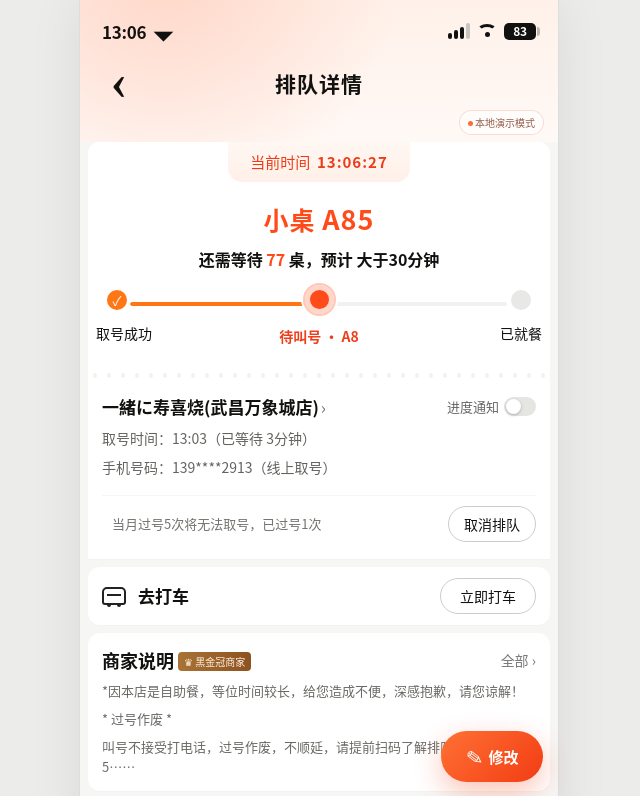
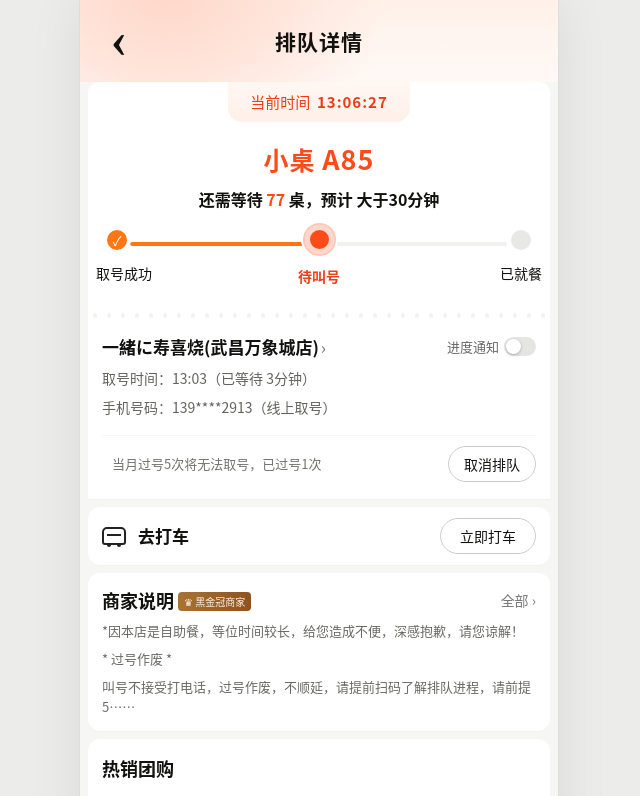
Before and after one commit to wzc-007/food_demo, a plain HTML site: page index.html in a window 1280 px wide. Shown: the top 796 px of the page, without its empty margins (321-961 px from the left). Drawn offline with Linux system fonts and the light colour scheme.

Commit message:
Add files via upload

```diff
--- a/index.html
+++ b/index.html
@@ -5,6 +5,11 @@
   <meta charset="UTF-8" />
   <meta name="viewport" content="width=device-width, initial-scale=1, viewport-fit=cover, user-scalable=no" />
   <meta name="theme-color" content="#fff6f0" />
+  <meta name="mobile-web-app-capable" content="yes" />
+  <meta name="apple-mobile-web-app-capable" content="yes" />
+  <meta name="apple-mobile-web-app-status-bar-style" content="default" />
+  <meta name="apple-mobile-web-app-title" content="排队详情" />
+  <meta name="format-detection" content="telephone=no" />
   <title>排队详情 · 本地演示</title>
   <style>
 :root {
@@ -40,28 +45,15 @@ button { color: inherit; }
 
 .hero {
   position: relative;
-  height: 142px;
+  height: 82px;
   background: radial-gradient(circle at 18% -20%, #ffd7c9 0, transparent 55%), linear-gradient(180deg, #fff1e9 0%, #fff9f6 100%);
 }
 .safe-top { height: max(10px, var(--safe-top)); }
-.statusbar { height: 42px; display: flex; align-items: center; padding: 0 22px; gap: 7px; font-size: 17px; letter-spacing: -.3px; }
-.statusbar strong { font-weight: 700; min-width: 48px; }
-.silent-icon { transform: rotate(45deg); font-size: 14px; }
-.status-spacer { flex: 1; }
-.signal { display: flex; align-items: end; gap: 2px; height: 16px; }
-.signal i { width: 4px; border-radius: 3px; background: #111; display: block; }
-.signal i:nth-child(1) { height: 6px; }.signal i:nth-child(2) { height: 9px; }.signal i:nth-child(3) { height: 12px; }.signal i:nth-child(4) { height: 16px; background: #c8c4c1; }
-.wifi { width: 20px; height: 14px; border: 3px solid #111; border-color: #111 transparent transparent; border-radius: 50%; position: relative; }
-.wifi::after { content: ""; position: absolute; width: 5px; height: 5px; border-radius: 50%; background: #111; left: 5px; top: 5px; }
-.battery { height: 17px; min-width: 32px; border-radius: 5px; background: #111; color: #fff; display: flex; align-items: center; justify-content: center; position: relative; font-size: 12px; line-height: 1; }
-.battery i { position: absolute; right: -4px; width: 3px; height: 9px; background: #bcb8b5; border-radius: 0 3px 3px 0; }
 
 .navbar { height: 62px; display: grid; grid-template-columns: 54px 1fr 54px; align-items: center; padding: 0 12px; }
 .navbar h1 { font-size: 21px; text-align: center; margin: 0; font-weight: 650; letter-spacing: 1px; }
 .icon-button { border: 0; background: transparent; padding: 0; cursor: pointer; }
 .back { font-family: Georgia, serif; font-size: 52px; line-height: 1; font-weight: 300; transform: translateY(-2px); }
-.demo-badge { position: absolute; right: 14px; bottom: 7px; font-size: 10px; color: #935c48; background: rgba(255,255,255,.72); border: 1px solid rgba(230,139,103,.28); padding: 4px 8px; border-radius: 999px; backdrop-filter: blur(10px); }
-.demo-badge span { display: inline-block; width: 5px; height: 5px; border-radius: 50%; background: #ff6a36; vertical-align: 1px; }
 
 .card { margin: 0 8px 8px; background: var(--paper); border-radius: 12px; box-shadow: 0 1px 0 rgba(20,20,10,.015); }
 .queue-card { position: relative; padding: 0 14px 17px; border-radius: 11px 11px 0 0; }
@@ -125,9 +117,7 @@ button { color: inherit; }
 .deal-bottom > div { text-align: right; }
 .deal-bottom > div span { display:block; color:#aaa; font-size:10px; white-space:nowrap; margin-bottom:5px; }
 .deal-bottom button { border:0; background:linear-gradient(135deg,#ff851b,#ff4d17); color:#fff; border-radius:999px; font-weight:700; padding:8px 13px; }
-.bottom-space { height: calc(80px + env(safe-area-inset-bottom, 0px)); }
-
-.edit-fab { position: fixed; z-index: 20; right: max(calc((100vw - 480px)/2 + 16px), 16px); bottom: calc(18px + env(safe-area-inset-bottom, 0px)); height: 51px; min-width: 102px; border: 0; border-radius: 26px; color:#fff; background:linear-gradient(135deg,#ff7134,#f23c14); box-shadow:0 10px 28px rgba(238,73,26,.32); display:flex; align-items:center; justify-content:center; gap:6px; cursor:pointer; }
+.edit-fab { position: static; z-index: 20; height: 51px; min-width: 102px; margin: 16px 16px calc(24px + env(safe-area-inset-bottom, 0px)) auto; border: 0; border-radius: 26px; color:#fff; background:linear-gradient(135deg,#ff7134,#f23c14); box-shadow:0 10px 28px rgba(238,73,26,.26); display:flex; align-items:center; justify-content:center; gap:6px; cursor:pointer; }
 .edit-fab span { font-size:20px; transform:rotate(-8deg); }.edit-fab b { font-size:15px; }
 
 .sheet-backdrop { position:fixed; z-index:40; inset:0; background:rgba(20,18,16,.42); backdrop-filter:blur(2px); }
@@ -166,20 +156,11 @@ button { color: inherit; }
   <main class="phone-shell">
     <header class="hero">
       <div class="safe-top"></div>
-      <div class="statusbar" aria-label="手机状态栏">
-        <strong id="statusTime">11:51</strong>
-        <span class="silent-icon" aria-hidden="true">◢</span>
-        <span class="status-spacer"></span>
-        <span class="signal" aria-hidden="true"><i></i><i></i><i></i><i></i></span>
-        <span class="wifi" aria-hidden="true"></span>
-        <span class="battery" aria-label="电量83%"><b>83</b><i></i></span>
-      </div>
       <div class="navbar">
         <button class="icon-button back" type="button" aria-label="返回" data-toast="这是本地演示页">‹</button>
         <h1>排队详情</h1>
         <span class="nav-placeholder"></span>
       </div>
-      <div class="demo-badge"><span></span> 本地演示模式</div>
     </header>
 
     <section class="queue-card card">
@@ -248,8 +229,6 @@ button { color: inherit; }
         </div>
       </article>
     </section>
-
-    <div class="bottom-space"></div>
 
     <button class="edit-fab" id="openEditor" type="button" aria-label="修改排队信息">
       <span>✎</span><b>修改</b>
@@ -356,7 +335,7 @@ button { color: inherit; }
     $("ticketLabel").textContent = ticketLabel;
     $("waitingCount").textContent = calc.waiting;
     $("estimateText").textContent = estimateLabel(calc.totalMinutes);
-    $("callingLabel").textContent = calc.waiting === 0 ? "已叫号" : `待叫号 · ${calc.called?.label || state.called.toUpperCase()}`;
+    $("callingLabel").textContent = calc.waiting === 0 ? "已叫号" : "待叫号";
     $("pickupTime").textContent = state.pickup;
     $("elapsedText").textContent = durationText(minutesSincePickup(state.pickup));
     // 这里表达的是“取号 → 待叫号 → 已就餐”的阶段进度，
@@ -368,7 +347,6 @@ button { color: inherit; }
   function updateClock() {
     const now = beijingParts();
     $("beijingClock").textContent = now.text;
-    $("statusTime").textContent = now.text.slice(0, 5);
     $("elapsedText").textContent = durationText(minutesSincePickup(state.pickup));
   }
 
```
